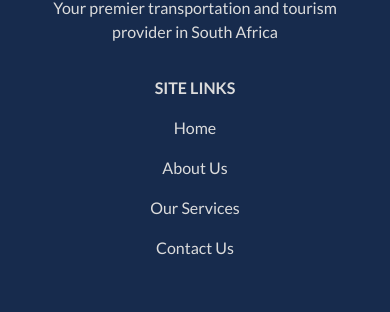
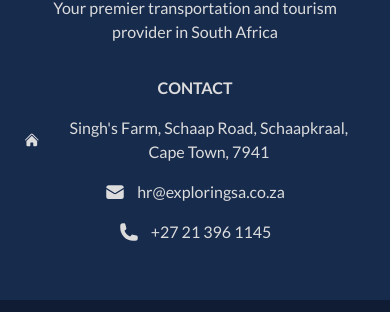
Before and after one commit to Riyaazct/exploringsa, a React (Create React App) app: page / in a window 390 px wide. Shown: the part 862-1174 px from the top of the page. Built offline with nearby package versions, Linux system fonts and the light colour scheme; what tailwindcss-animated would draw is missing.

Commit message:
set services and site links sections in footer to hide in mobile view to make footer more compact

```diff
--- a/src/components/Footer.js
+++ b/src/components/Footer.js
@@ -65,7 +65,7 @@ const Footer = () => {
               </p>
             </div>
             {/* <!-- services section --> */}
-            <div className={window.innerWidth >= 768 ? "" : "hidden"}>
+            <div className="hidden md:block">
               <h6 className="mb-4 flex justify-center font-semibold uppercase md:justify-start">
                 Services
               </h6>
@@ -96,7 +96,7 @@ const Footer = () => {
               </Link>
             </div>
             {/* <!-- Useful links section --> */}
-            <div className="">
+            <div className="hidden md:block">
               <h6 className="mb-4 flex justify-center font-semibold uppercase md:justify-start">
                 Site links
               </h6>
```
